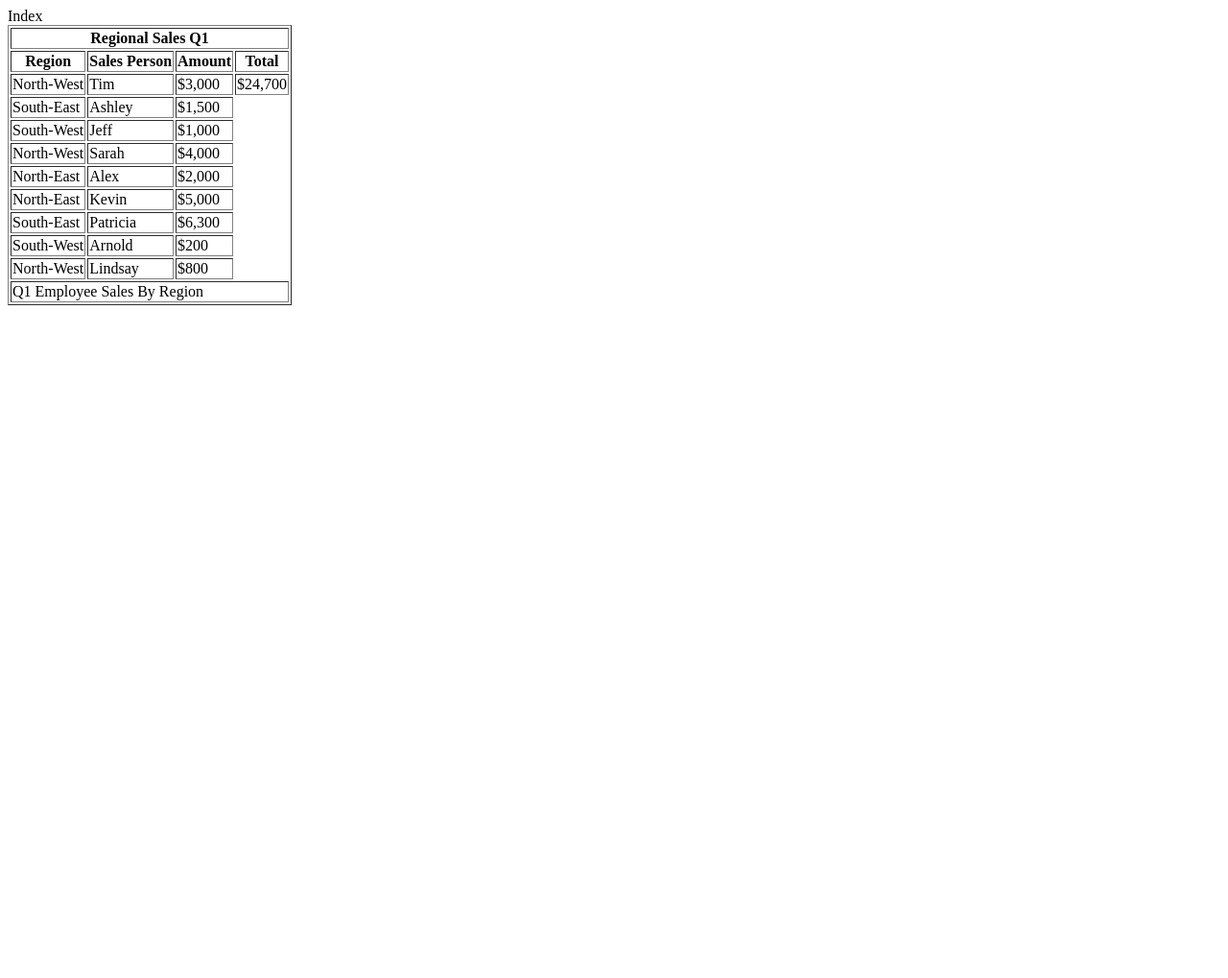
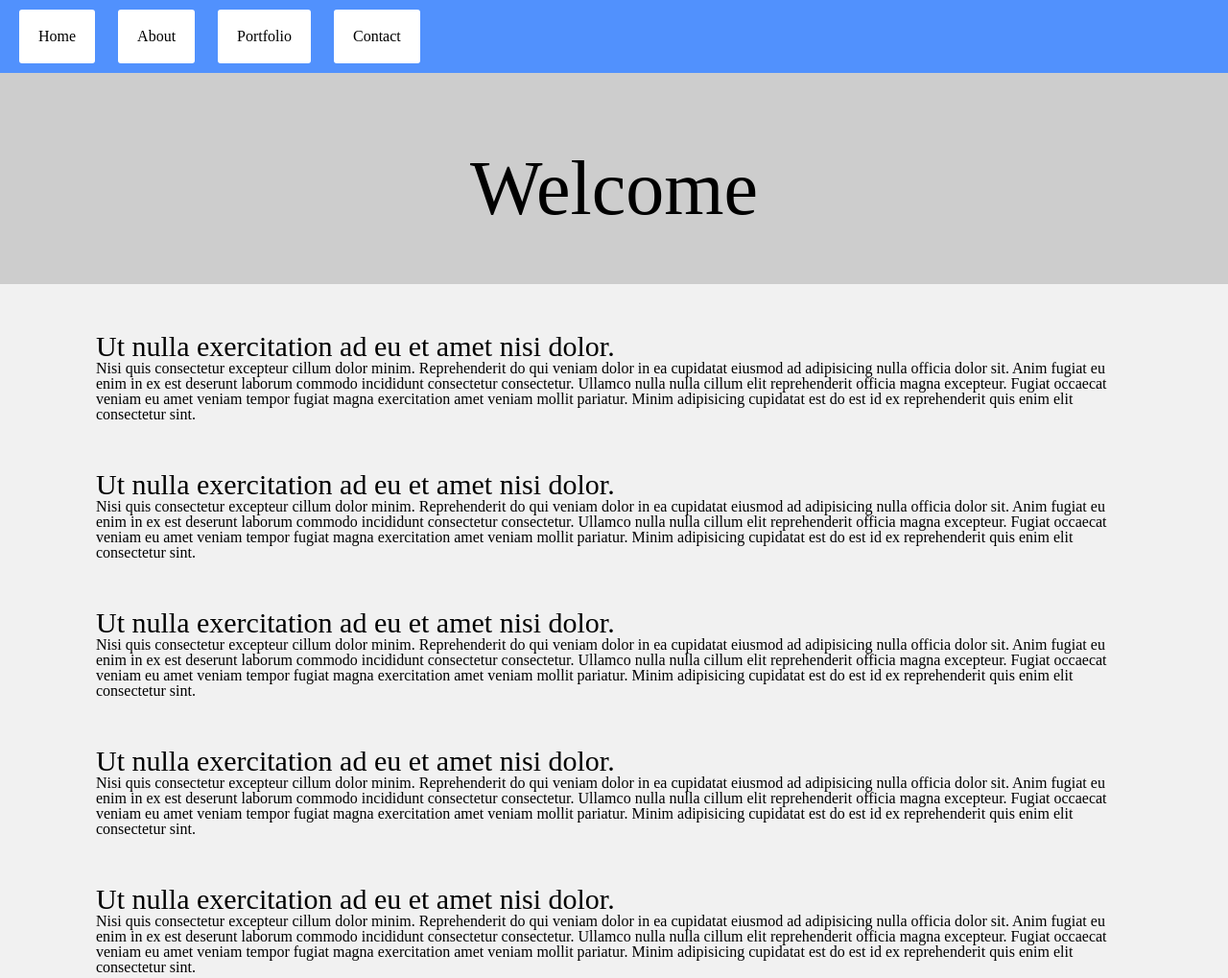
Before and after one commit to rainerperry/rainerperry.github.io, a plain HTML site: page Index.html in a window 1280 px wide. Shown: the top 1019 px of the page at 96% size. Before the commit the page ends 800 px from the top, so only its background shows below. Drawn offline with Linux system fonts and the light colour scheme.

Commit message:
website sample

```diff
--- a/Index.html
+++ b/Index.html
@@ -1,79 +1,83 @@
-Index
 <!DOCTYPE html>
 <html lang="en">
 
 <head>
   <meta charset="UTF-8">
-  <title>Regional Sales Q1</title>
+  <title>CSS Review</title>
+  <link rel="stylesheet" href="reset.css">
+  <link rel="stylesheet" href="styles.css">
 </head>
 
 <body>
-  <table border="1">
-    <thead>
-      <tr>
-        <th colspan="4">Regional Sales Q1</th>
-      </tr>
-      <tr>
-        <th>Region</th>
-        <th>Sales Person</th>
-        <th>Amount</th>
-        <th>Total</th>
-      </tr>
-    </thead>
-    <tbody>
-      <tr>
-        <td>North-West</td>
-        <td>Tim</td>
-        <td>$3,000</td>
-        <td>$24,700</td>
-      </tr>
-      <tr>
-        <td>South-East</td>
-        <td>Ashley</td>
-        <td>$1,500</td>
-      </tr>
-      <tr>
-        <td>South-West</td>
-        <td>Jeff</td>
-        <td>$1,000</td>
-      </tr>
-      <tr>
-        <td>North-West</td>
-        <td>Sarah</td>
-        <td>$4,000</td>
-      </tr>
-      <tr>
-        <td>North-East</td>
-        <td>Alex</td>
-        <td>$2,000</td>
-      </tr>
-      <tr>
-        <td>North-East</td>
-        <td>Kevin</td>
-        <td>$5,000</td>
-      </tr>
-      <tr>
-        <td>South-East</td>
-        <td>Patricia</td>
-        <td>$6,300</td>
-      </tr>
-      <tr>
-        <td>South-West</td>
-        <td>Arnold</td>
-        <td>$200</td>
-      </tr>
-      <tr>
-        <td>North-West</td>
-        <td>Lindsay</td>
-        <td>$800</td>
-      </tr>
-    </tbody>
-    <tfoot>
-      <tr>
-        <td colspan="4">Q1 Employee Sales By Region</td>
-      </tr>
-    </tfoot>
-  </table>
+
+  <div class="container">
+    <nav class="navbar">
+      <ul>
+        <li>
+          <a href="#">Home</a>
+        </li>
+        <li>
+          <a href="#">About</a>
+        </li>
+        <li>
+          <a href="#">Portfolio</a>
+        </li>
+        <li>
+          <a href="#">Contact</a>
+        </li>
+      </ul>
+    </nav>
+    <header class="header">
+      <h1>Welcome</h1>
+    </header>
+    <main>
+      <section class="posts">
+        <article class="post">
+          <h3>Ut nulla exercitation ad eu et amet nisi dolor.</h3>
+          <p>Nisi quis consectetur excepteur cillum dolor minim. Reprehenderit do qui veniam dolor in ea cupidatat eiusmod ad adipisicing nulla officia dolor sit. Anim fugiat eu enim in ex est deserunt laborum commodo incididunt consectetur consectetur.
+            Ullamco nulla nulla cillum elit reprehenderit officia magna excepteur. Fugiat occaecat veniam eu amet veniam tempor fugiat magna exercitation amet veniam mollit pariatur. Minim adipisicing cupidatat est do est id ex reprehenderit quis enim
+            elit consectetur sint.
+          </p>
+        </article>
+        <article class="post">
+          <h3>Ut nulla exercitation ad eu et amet nisi dolor.</h3>
+          <p>Nisi quis consectetur excepteur cillum dolor minim. Reprehenderit do qui veniam dolor in ea cupidatat eiusmod ad adipisicing nulla officia dolor sit. Anim fugiat eu enim in ex est deserunt laborum commodo incididunt consectetur consectetur.
+            Ullamco nulla nulla cillum elit reprehenderit officia magna excepteur. Fugiat occaecat veniam eu amet veniam tempor fugiat magna exercitation amet veniam mollit pariatur. Minim adipisicing cupidatat est do est id ex reprehenderit quis enim
+            elit consectetur sint.
+          </p>
+        </article>
+        <article class="post">
+          <h3>Ut nulla exercitation ad eu et amet nisi dolor.</h3>
+          <p>Nisi quis consectetur excepteur cillum dolor minim. Reprehenderit do qui veniam dolor in ea cupidatat eiusmod ad adipisicing nulla officia dolor sit. Anim fugiat eu enim in ex est deserunt laborum commodo incididunt consectetur consectetur.
+            Ullamco nulla nulla cillum elit reprehenderit officia magna excepteur. Fugiat occaecat veniam eu amet veniam tempor fugiat magna exercitation amet veniam mollit pariatur. Minim adipisicing cupidatat est do est id ex reprehenderit quis enim
+            elit consectetur sint.
+          </p>
+        </article>
+        <article class="post">
+          <h3>Ut nulla exercitation ad eu et amet nisi dolor.</h3>
+          <p>Nisi quis consectetur excepteur cillum dolor minim. Reprehenderit do qui veniam dolor in ea cupidatat eiusmod ad adipisicing nulla officia dolor sit. Anim fugiat eu enim in ex est deserunt laborum commodo incididunt consectetur consectetur.
+            Ullamco nulla nulla cillum elit reprehenderit officia magna excepteur. Fugiat occaecat veniam eu amet veniam tempor fugiat magna exercitation amet veniam mollit pariatur. Minim adipisicing cupidatat est do est id ex reprehenderit quis enim
+            elit consectetur sint.
+          </p>
+        </article>
+        <article class="post">
+          <h3>Ut nulla exercitation ad eu et amet nisi dolor.</h3>
+          <p>Nisi quis consectetur excepteur cillum dolor minim. Reprehenderit do qui veniam dolor in ea cupidatat eiusmod ad adipisicing nulla officia dolor sit. Anim fugiat eu enim in ex est deserunt laborum commodo incididunt consectetur consectetur.
+            Ullamco nulla nulla cillum elit reprehenderit officia magna excepteur. Fugiat occaecat veniam eu amet veniam tempor fugiat magna exercitation amet veniam mollit pariatur. Minim adipisicing cupidatat est do est id ex reprehenderit quis enim
+            elit consectetur sint.
+          </p>
+        </article>
+        <article class="post">
+          <h3>Ut nulla exercitation ad eu et amet nisi dolor.</h3>
+          <p>Nisi quis consectetur excepteur cillum dolor minim. Reprehenderit do qui veniam dolor in ea cupidatat eiusmod ad adipisicing nulla officia dolor sit. Anim fugiat eu enim in ex est deserunt laborum commodo incididunt consectetur consectetur.
+            Ullamco nulla nulla cillum elit reprehenderit officia magna excepteur. Fugiat occaecat veniam eu amet veniam tempor fugiat magna exercitation amet veniam mollit pariatur. Minim adipisicing cupidatat est do est id ex reprehenderit quis enim
+            elit consectetur sint.
+          </p>
+        </article>
+      </section>
+    </main>
+  </div>
+
 </body>
 
 </html>
--- /dev/null
+++ b/reset.css
@@ -0,0 +1,142 @@
+/* http://meyerweb.com/eric/tools/css/reset/
+   v2.0 | 20110126
+   License: none (public domain)
+*/
+
+html,
+body,
+div,
+span,
+applet,
+object,
+iframe,
+h1,
+h2,
+h3,
+h4,
+h5,
+h6,
+p,
+blockquote,
+pre,
+a,
+abbr,
+acronym,
+address,
+big,
+cite,
+code,
+del,
+dfn,
+em,
+img,
+ins,
+kbd,
+q,
+s,
+samp,
+small,
+strike,
+strong,
+sub,
+sup,
+tt,
+var,
+b,
+u,
+i,
+center,
+dl,
+dt,
+dd,
+ol,
+ul,
+li,
+fieldset,
+form,
+label,
+legend,
+table,
+caption,
+tbody,
+tfoot,
+thead,
+tr,
+th,
+td,
+article,
+aside,
+canvas,
+details,
+embed,
+figure,
+figcaption,
+footer,
+header,
+hgroup,
+menu,
+nav,
+output,
+ruby,
+section,
+summary,
+time,
+mark,
+audio,
+video {
+
+  /* Positioning */
+  margin: 0;
+  vertical-align: baseline;
+
+  /* Box-model */
+  padding: 0;
+
+  /* Typography */
+  font-size: 100%;
+  font: inherit;
+
+  /* Visual */
+  border: 0;
+
+}
+
+/* HTML5 display-role reset for older browsers */
+article,
+aside,
+details,
+figcaption,
+figure,
+footer,
+header,
+hgroup,
+menu,
+nav,
+section { display: block; }
+
+body { line-height: 1; }
+
+ol,
+ul { list-style: none; }
+
+blockquote,
+q { quotes: none; }
+
+blockquote:before,
+blockquote:after,
+q:before,
+q:after {
+
+  /* Misc */
+  content: '';
+  content: none;
+
+}
+
+table {
+
+  /* Visual */
+  border-collapse: collapse;
+  border-spacing: 0;
+
+}
--- /dev/null
+++ b/styles.css
@@ -0,0 +1,57 @@
+/* Giving the body the specified background color, adding font sizes for the h1 and h3 elements we'll be using */
+body {
+  background: #f1f1f1;
+}
+
+h1 {
+  font-size: 80px;
+}
+
+h3 {
+  font-size: 30px;
+}
+
+/* Giving our navbar some padding and a background color */
+.navbar {
+  padding: 10px;
+  background: #5191fd;
+}
+
+/* Making our navbar li's inline-block elements this makes it so we can have multiple on the same line. Floats could have been used too */
+.navbar li {
+  display: inline-block;
+  padding: 20px;
+  margin-right: 10px;
+  margin-left: 10px;
+  cursor: pointer;
+  background: #fff;
+  border-radius: 3px;
+}
+
+/* Getting rid of the default link styles here */
+.navbar li a {
+  color: #000;
+  text-decoration: none;
+}
+
+/* Styling the header, giving it a height, a background color, and some top padding */
+.header {
+  height: 200px;
+  padding-top: 20px;
+  background: #cdcdcd;
+}
+
+/* Centering our h1 tag inside our header, giving it a little padding, removing its margin */
+.header h1 {
+  padding: 60px;
+  margin: 0;
+  color: #000;
+  text-align: center;
+}
+
+/* Giving the .post element margin on 3 sides */
+.post {
+  margin-top: 50px;
+  margin-right: 100px;
+  margin-left: 100px;
+}
```
